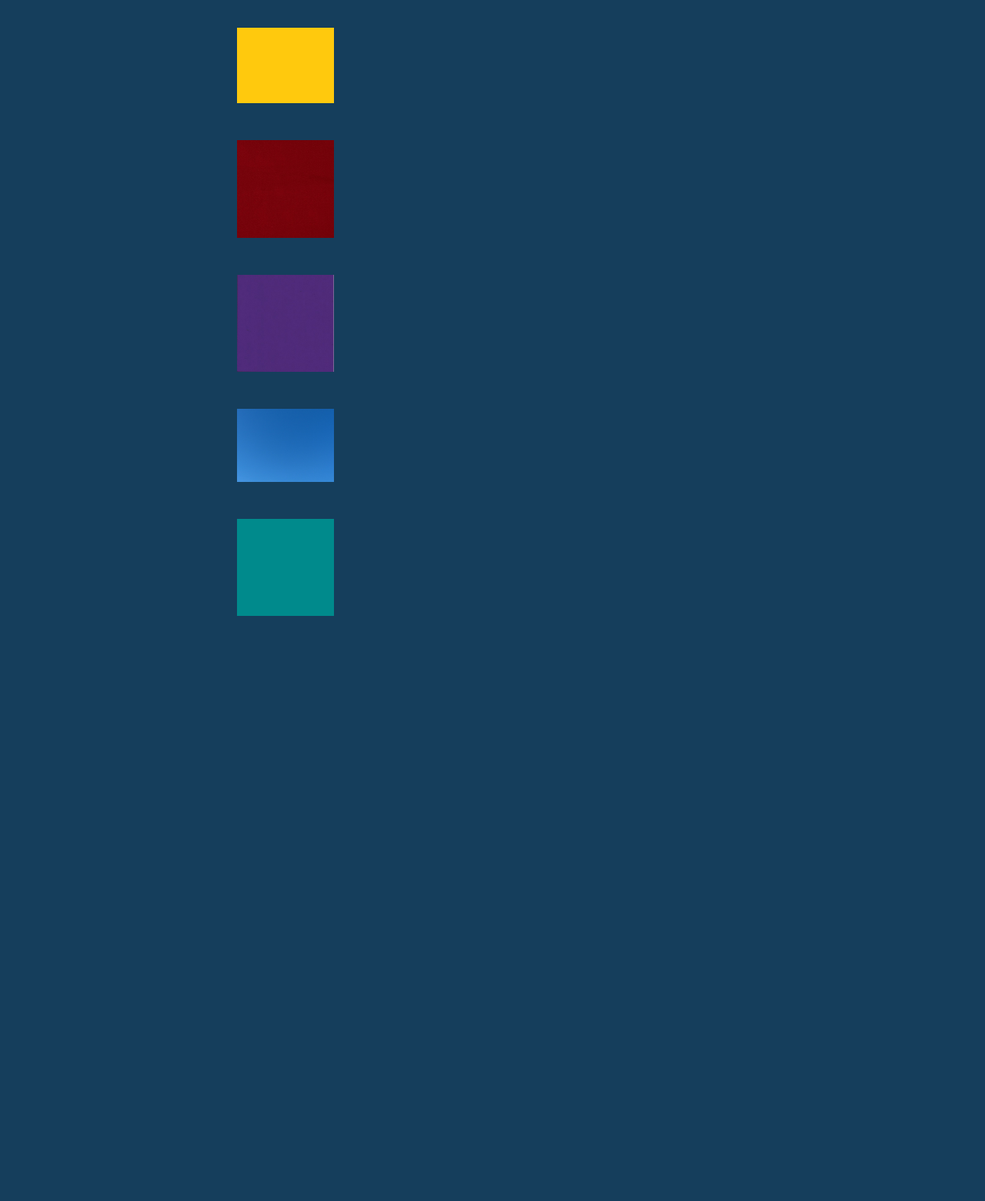
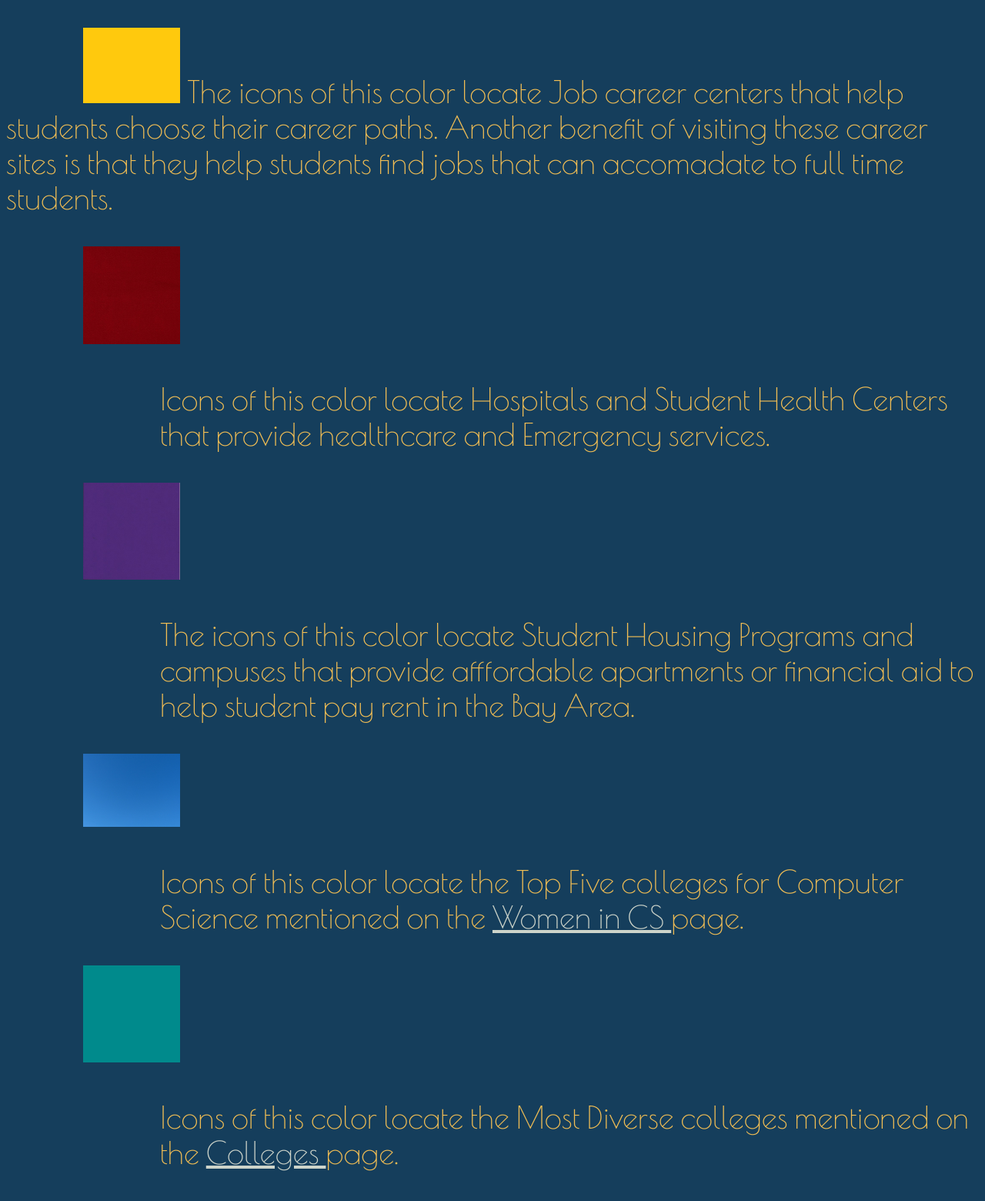
Before and after one commit to KarinaMontiel/finalproject, a PHP site: page /studentlocos.html in a window 1280 px wide. Shown: the part 685-2245 px from the top of the page at 77% size. Before the commit the page ends 1485 px from the top, so only its background shows below. Run offline with PHP 8.4, Linux system fonts and the light colour scheme; some libraries are stand-ins or nearby versions.

Commit message:
def for the icon colors added

```diff
--- a/karina.css
+++ b/karina.css
@@ -76,6 +76,12 @@ strong{
 }
 
 .icons{
-  margin-left: 300px;
+  margin-left: 100px;
+  /* float:left; */
   width: 10%
 }
+
+.defs{
+  margin-left: 200px;
+  /* float:right; */
+}
--- a/studentlocos.html
+++ b/studentlocos.html
@@ -97,18 +97,41 @@
       <iframe src="https://www.google.com/maps/d/u/0/embed?mid=1X4rV5N5wZ2fJCHyuKnfI9vnY5Hh5Mvu9" width="640" height="480"></iframe>
     </center>
 
-    <p>
-      <img class="icons" src="yellow.jpg">
-    </p>
+    <div>
+        <p>
+          <img class="icons" src="yellow.jpg">
+          <!-- <div class="defs"> -->
+            The icons of this color locate Job career centers that help students choose their career paths.
+          Another benefit of visiting these career sites is that they help students find jobs that can accomadate to full time students.
+          <!-- </div> -->
+        </p>
+    </div>
+
     <p>
       <img class="icons" src="red.jpg">
-    </p>
+      <div class="defs">
+        Icons of this color locate Hospitals and Student Health Centers that provide healthcare and Emergency services.
+      </div>
+      </p>
+
     <p>
       <img class="icons" src="purple1.jpg">
+      <div class="defs">
+        The icons of this color locate Student Housing Programs and campuses that provide afffordable apartments
+        or financial aid to help student pay rent in the Bay Area.
+      </div>
     </p>
+
     <p>
       <img class="icons" src="blue.jpg">
+      <div class="defs">
+        Icons of this color locate the Top Five colleges for Computer Science mentioned on the <a href="womenInCs.html">Women in CS </a> page.
+      </div>
     </p>
+
     <p>
       <img class="icons" src="teal.jpg">
+      <div class="defs">
+        Icons of this color locate the Most Diverse colleges mentioned on the <a href="datagraph.html">Colleges </a> page.
+      </div>
     </p>
```
